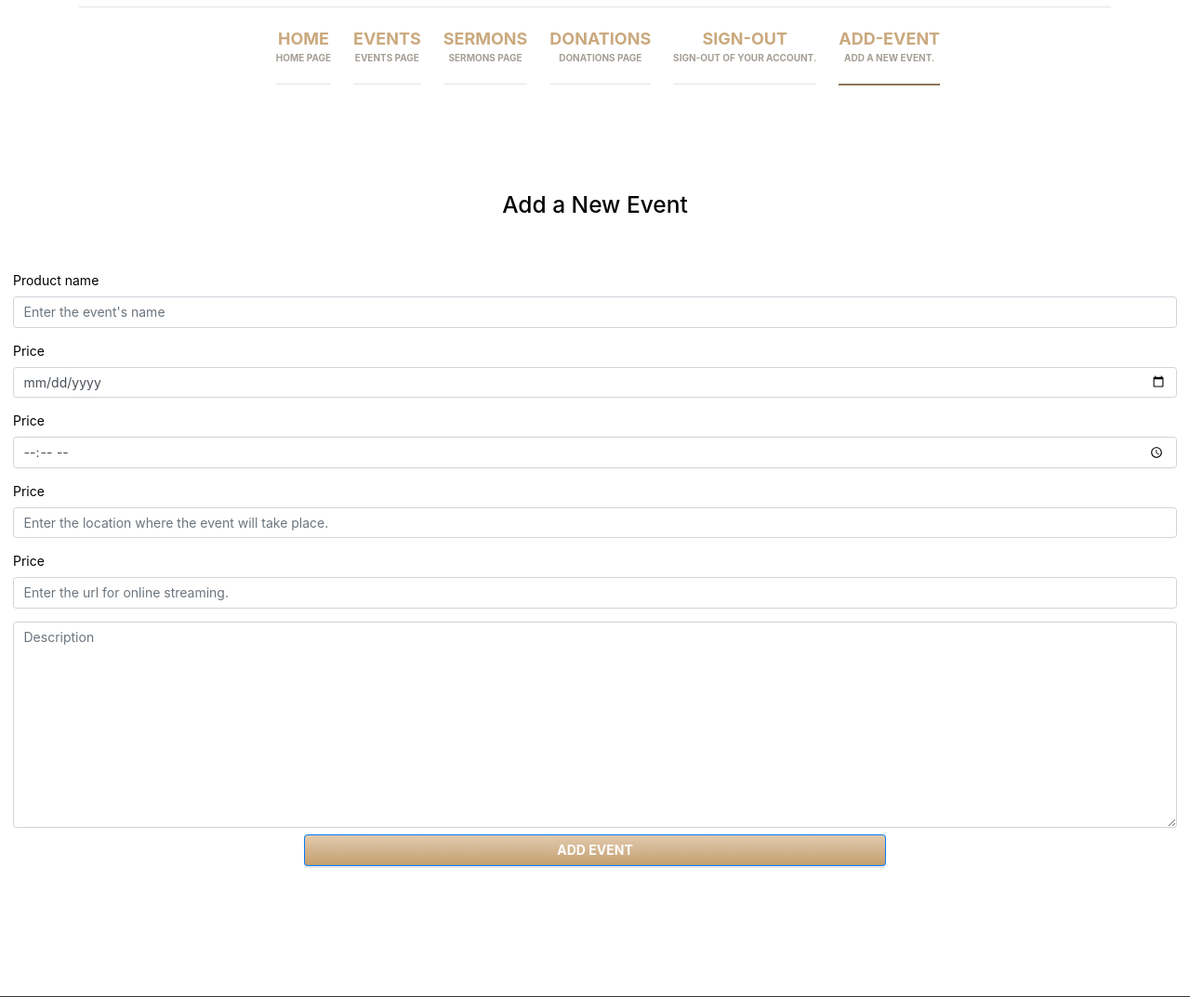
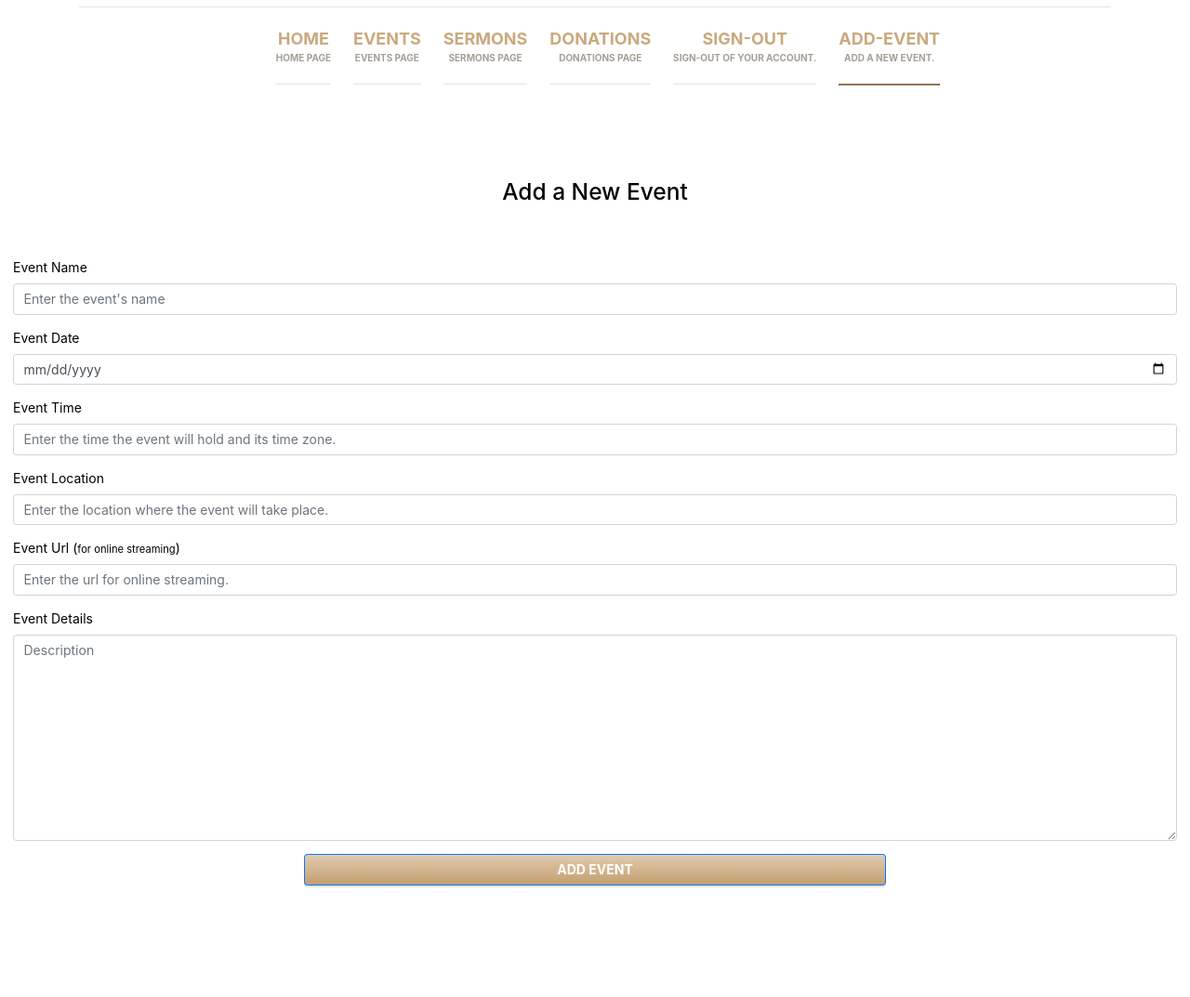
Before and after one commit to Goddy01/Shrine-Web-App, a Django app: page /events/add-event/ in a window 1280 px wide. Shown: the part 150-1223 px from the top of the page at 93% size. Run offline with Django 4.2, Linux system fonts and the light colour scheme; the visitor is signed in with stand-in values (Sample User, id 1); parts of the project's set-up code (start-up, migrations or seed data) failed here and were passed over; some libraries are stand-ins or nearby versions.

Commit message:
added messages temp

```diff
--- a/events/templates/events/event_form.html
+++ b/events/templates/events/event_form.html
@@ -1,14 +1,8 @@
 {% extends 'base.html' %}
 {% load static %}
 {% block content %}
+{% include 'messages.html' %}
 <div class="errors" style="margin-left: 2rem;">
-    {% for field in event_form %}
-        <p>
-        {% for error in field.errors %}
-        <div class="alert alert-danger p-0 px-2 py-2 mr-4" role="alert">{{field.label_tag}} {{error}}</div>
-        {% endfor %}
-        </p>
-    {% endfor %}
 
     {% if add_product_form.non_field_errors %}
     <div class="alert alert-danger p-0 px-2 py-2 mr-4" role="alert">
@@ -23,33 +17,35 @@
 
         <div class="form-group" style="display: flex; flex-direction: column; margin-bottom: 1rem;margin-top: 1rem">
             <!-- NAME -->
-            <label for="event_name">Product name</label>
-            <input class="form-control" type="text" name="event_name" id="event_name" placeholder="Enter the event's name">
+            <label for="event_name">Event Name</label>
+            <input required class="form-control" type="text" name="event_name" id="event_name" placeholder="Enter the event's name">
         </div>
 
         <div class="form-group" style="display: flex; flex-direction: column; margin-bottom: 1rem;">
             <!-- DATE -->
-            <label for="event_date">Price</label>
-            <input class="form-control" type="date" name="event_date" id="event_date" placeholder="Enter the date the event will hold.">
+            <label for="event_date">Event Date</label>
+            <input required class="form-control" type="date" name="event_date" id="event_date" placeholder="Enter the date the event will hold.">
         </div>
         <div class="form-group" style="display: flex; flex-direction: column; margin-bottom: 1rem;">
             <!-- TIME -->
-            <label for="event_time">Price</label>
-            <input class="form-control" type="time" name="event_time" id="event_time" placeholder="Enter the time the event will hold and its time zone.">
+            <label for="event_time">Event Time</label>
+            <input required class="form-control" type="text" name="event_time" id="event_time" placeholder="Enter the time the event will hold and its time zone.">
         </div>
         <div class="form-group" style="display: flex; flex-direction: column; margin-bottom: 1rem;">
             <!-- LOCATION -->
-            <label for="event_location">Price</label>
-            <input class="form-control" type="text" name="event_location" id="event_location" placeholder="Enter the location where the event will take place.">
+            <label for="event_location">Event Location</label>
+            <input required class="form-control" type="text" name="event_location" id="event_location" placeholder="Enter the location where the event will take place.">
         </div>
         <div class="form-group" style="display: flex; flex-direction: column; margin-bottom: 1rem;">
             <!-- URL -->
-            <label for="event_url">Price</label>
+            <label for="event_url">Event Url (<small>for online streaming</small>)</label>
             <input class="form-control" type="url" name="event_url" id="event_url" placeholder="Enter the url for online streaming.">
         </div>
 
-        <textarea class="form-control" placeholder="Description" name="event_description" id="event_description" style="width: 100%;" rows="10" cols="5"></textarea>
-
+        <div class="form-group" style="display: flex; flex-direction: column; margin-bottom: 1rem;">
+            <label for="event_description">Event Details</label>
+            <textarea class="form-control" placeholder="Description" name="event_description" id="event_description" style="width: 100%;" rows="10" cols="5"></textarea>
+        </div>
         <button class="btn btn-primary" style="display: flex; margin: auto; margin-top: .5rem;width: 50%;" type="submit">
             <span style="margin: 0 auto;font-weight: bold;">Add Event</span>
         </button>
--- a/events/views.py
+++ b/events/views.py
@@ -1,5 +1,6 @@
 from django.shortcuts import render
 from django.http import HttpResponse
+from django.contrib import messages
 from .forms import EventForm
 # Create your views here.
 
@@ -13,6 +14,7 @@ def add_event(request):
             event_form = EventForm(request.POST)
             if event_form.is_valid():
                 event_form = event_form.save()
+                messages.success(request, 'The event has been added successfully.')
             else:
                 event_form = EventForm()
         else:
--- /dev/null
+++ b/templates/messages.html
@@ -0,0 +1,10 @@
+{% if messages %}
+  {% for message in messages %}
+    <div class="alert alert-dismissible {{ message.tags }}">
+      <button type="button" class="close" data-dismiss="alert">
+      ×
+      </button>
+      <strong>{{message}}</strong>
+    </div>
+ {% endfor %}
+{% endif %}
```
